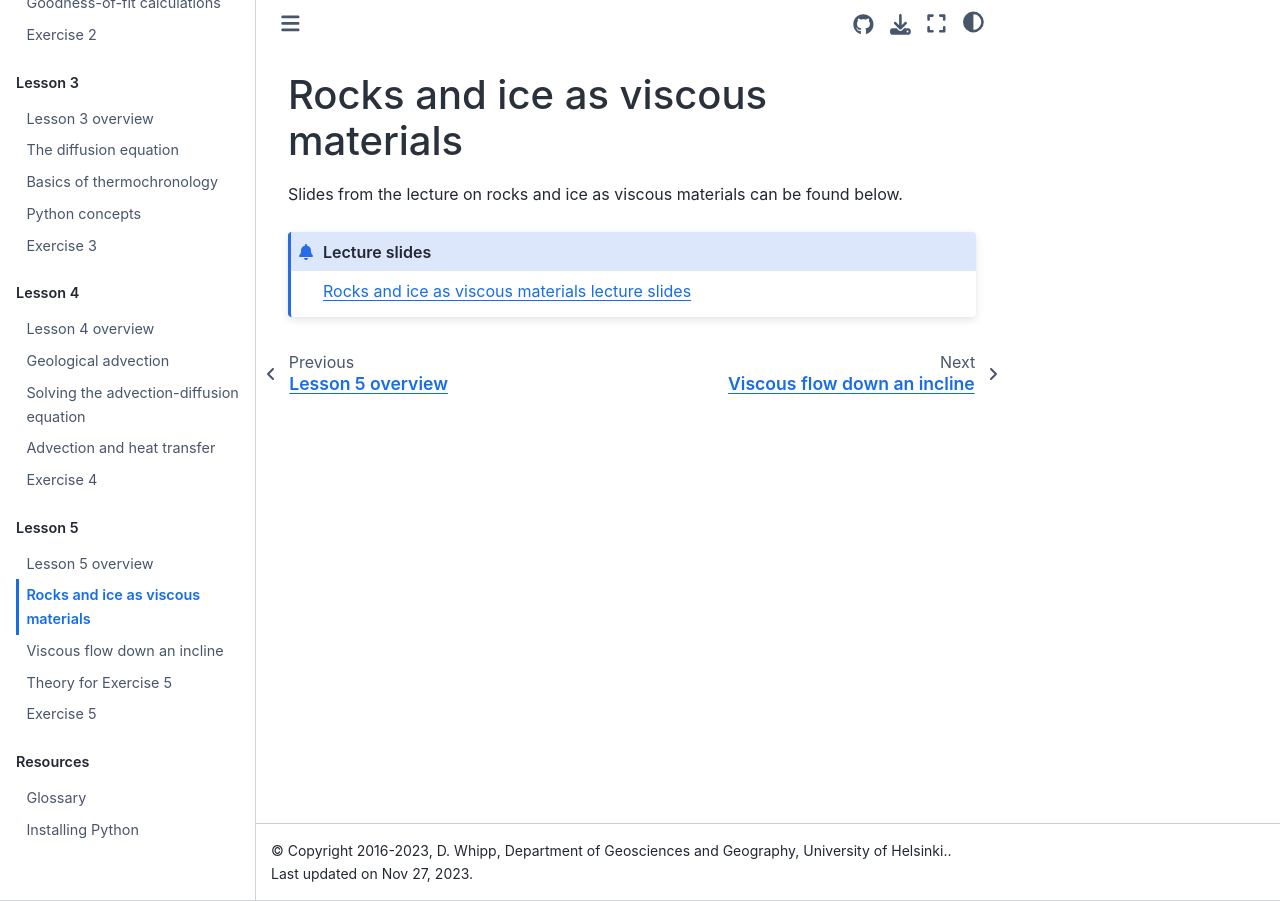
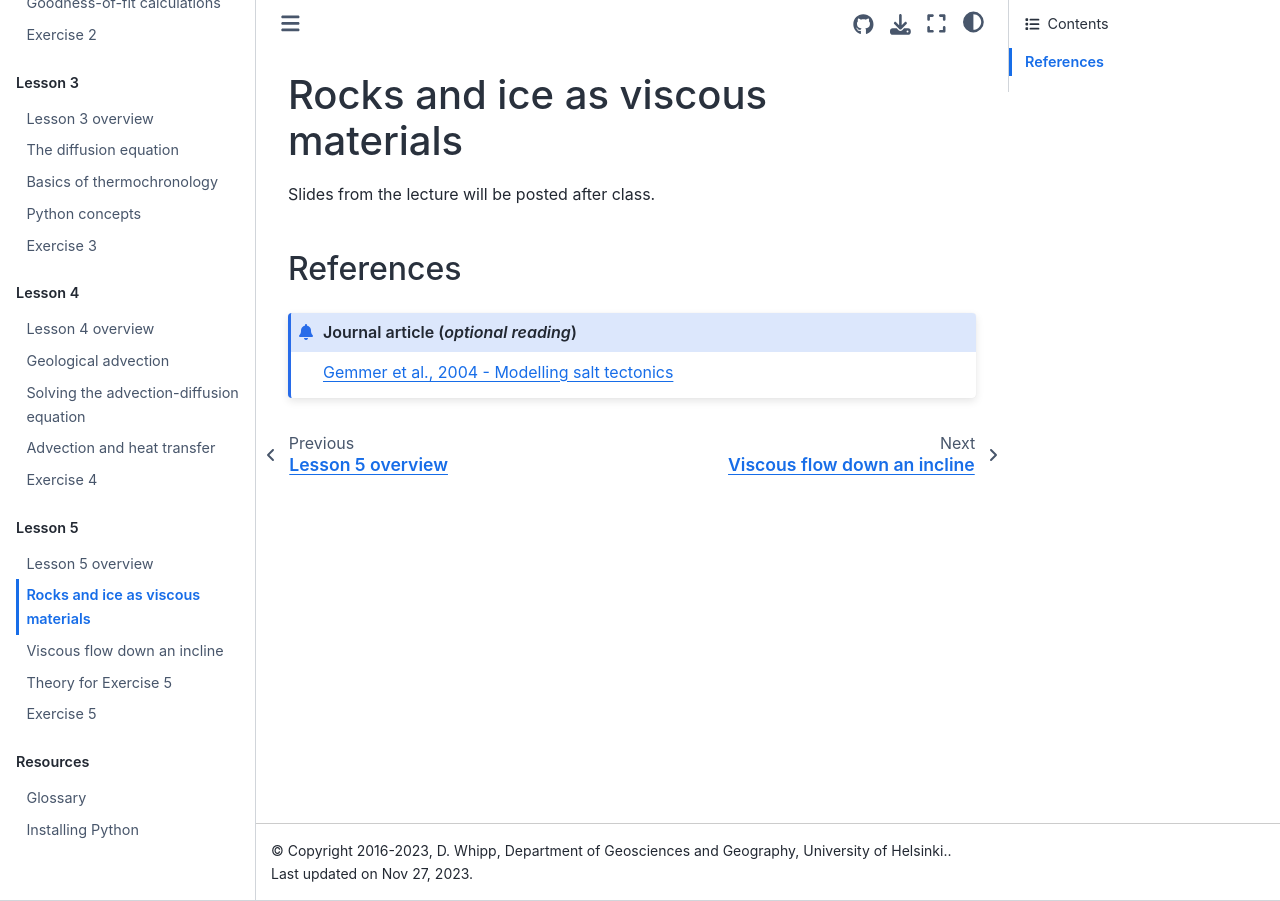
Before and after one commit to IntroQG/site, a Sphinx documentation site: the page built from source/lessons/L5/rocks-ice-viscous-fluids.rst, in a window 1280 px wide. Built offline with Sphinx 7.4.7 and the Sphinx Book theme 1.1.4, drawn with Linux system fonts in a browser that asks for light colours.

Commit message:
Hide old lecture slides

```diff
--- a/source/lessons/L5/rocks-ice-viscous-fluids.rst
+++ b/source/lessons/L5/rocks-ice-viscous-fluids.rst
@@ -1,8 +1,16 @@
 Rocks and ice as viscous materials
 ==================================
 
-Slides from the lecture on rocks and ice as viscous materials can be found below.
+Slides from the lecture will be posted after class.
 
-.. admonition:: Lecture slides
+..
+    .. admonition:: Lecture slides
 
-    `Rocks and ice as viscous materials lecture slides <../../_static/slides/L5/Rock-and-ice-as-viscous-materials.pdf>`__
+        `Rocks and ice as viscous materials lecture slides <../../_static/slides/L5/Rock-and-ice-as-viscous-materials.pdf>`__
+
+References
+~~~~~~~~~~
+
+.. admonition:: Journal article (*optional reading*)
+
+    `Gemmer et al., 2004 - Modelling salt tectonics <https://dx.doi.org/10.1111/j.1365-2117.2004.00229.x>`__
```
